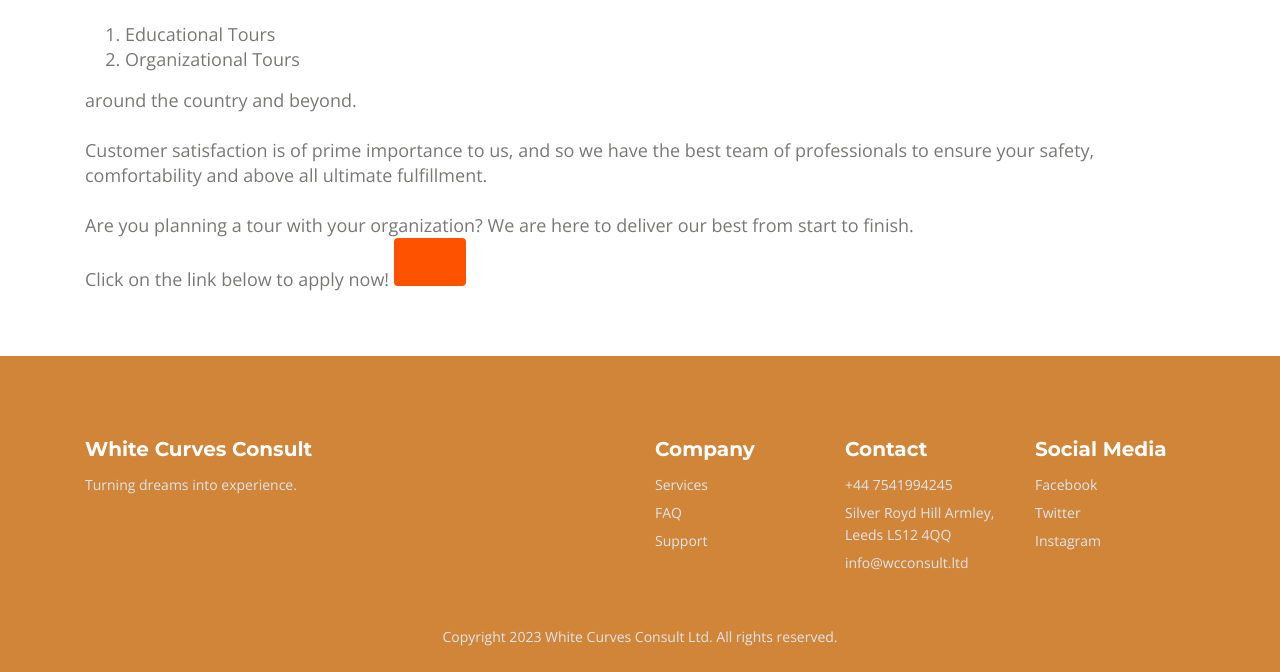
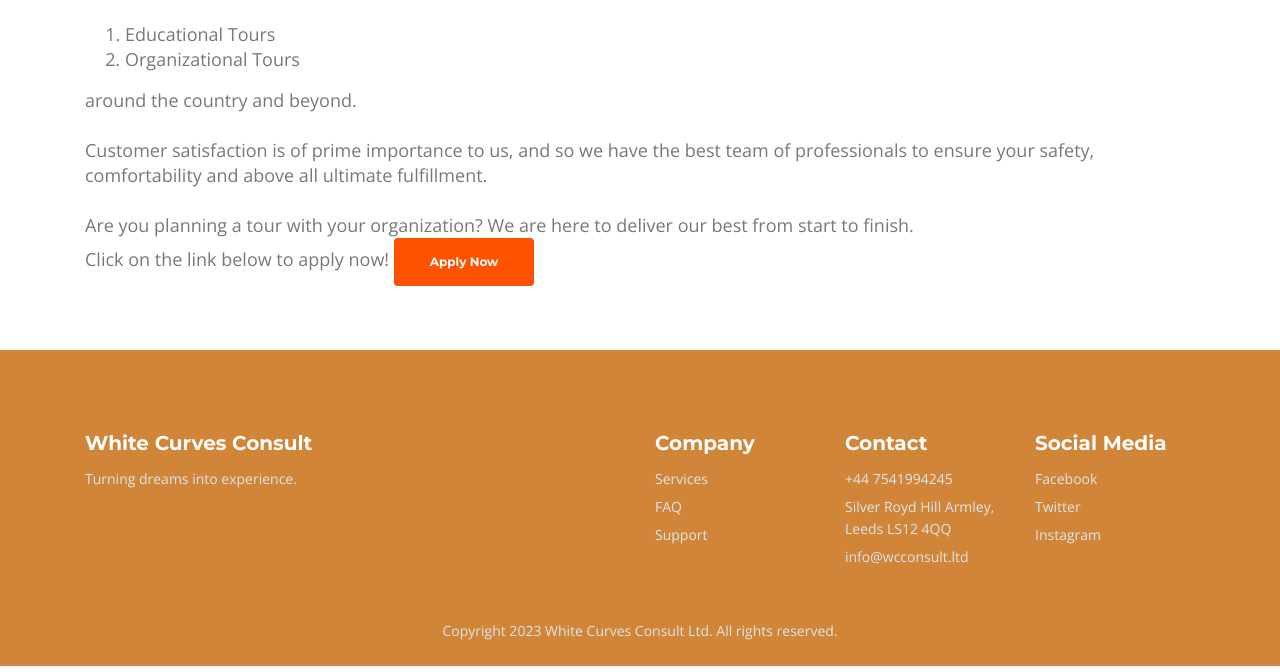
Before and after one commit to mikegyamfi/whiteCurves, a Django app: page /services/honeymoon in a window 1280 px wide. Shown: the part 1875-2547 px from the top of the page. Run offline with Django 4.2, Linux system fonts and the light colour scheme; some libraries are stand-ins or nearby versions.

Commit message:
changes to services

```diff
--- a/whiteCurvesApp/templates/layouts/services/honeymoon.html
+++ b/whiteCurvesApp/templates/layouts/services/honeymoon.html
@@ -63,7 +63,7 @@
                 <br><br>Are you planning a tour with your organization? We are here to deliver our best from start to finish.
                 <br>Click on the link below to apply now!
 
-                <a class="btn-solid-lg" href="{% url 'honeymoon' %}"></a>
+                <a class="btn-solid-lg" href="{% url 'honeymoon' %}">Apply Now</a>
 
             </p>
         </div>
--- a/whiteCurvesApp/templates/layouts/services/internship.html
+++ b/whiteCurvesApp/templates/layouts/services/internship.html
@@ -50,7 +50,7 @@
 {#                </ol>#}
                 <br><br>Yes! Stipends. Students enjoying in this internship programs are paid.
                 <br>This opportunity is too great to miss. Click on the button below to register now, and we will gladly turn your dreams into experience.
-                <a class="btn-solid-lg" href="{% url 'application' %}"></a>
+                <br><a class="btn-solid-lg" href="{% url 'application' %}">Apply Now</a>
             </p>
         </div>
     </div>
```
